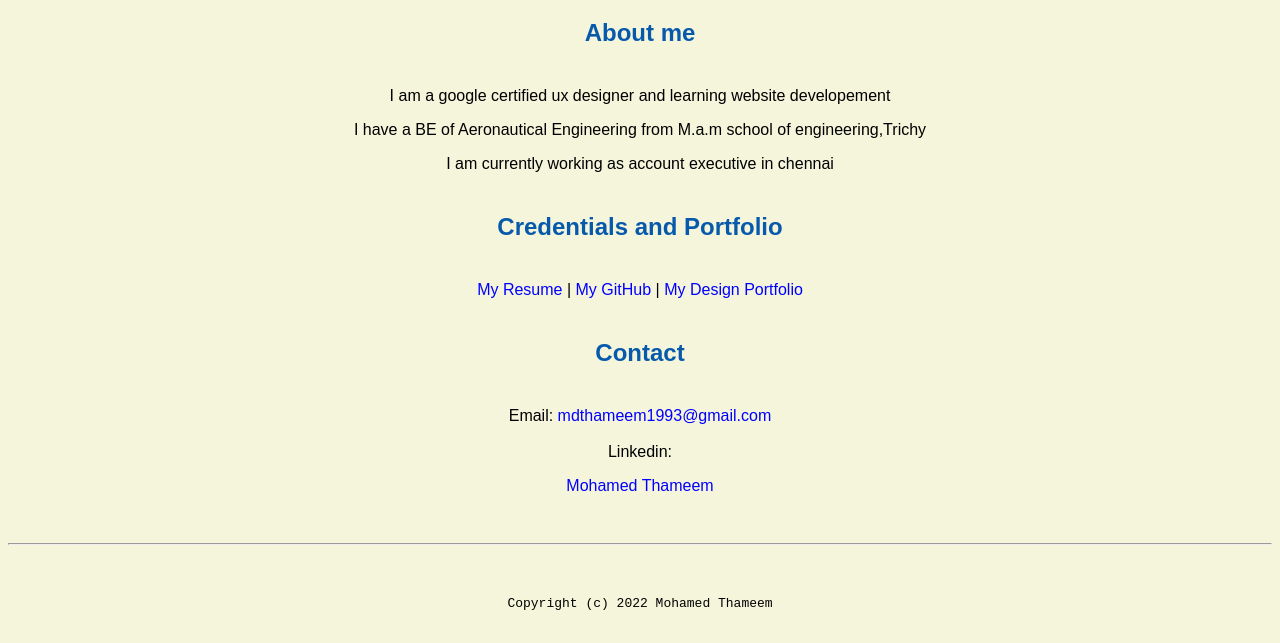
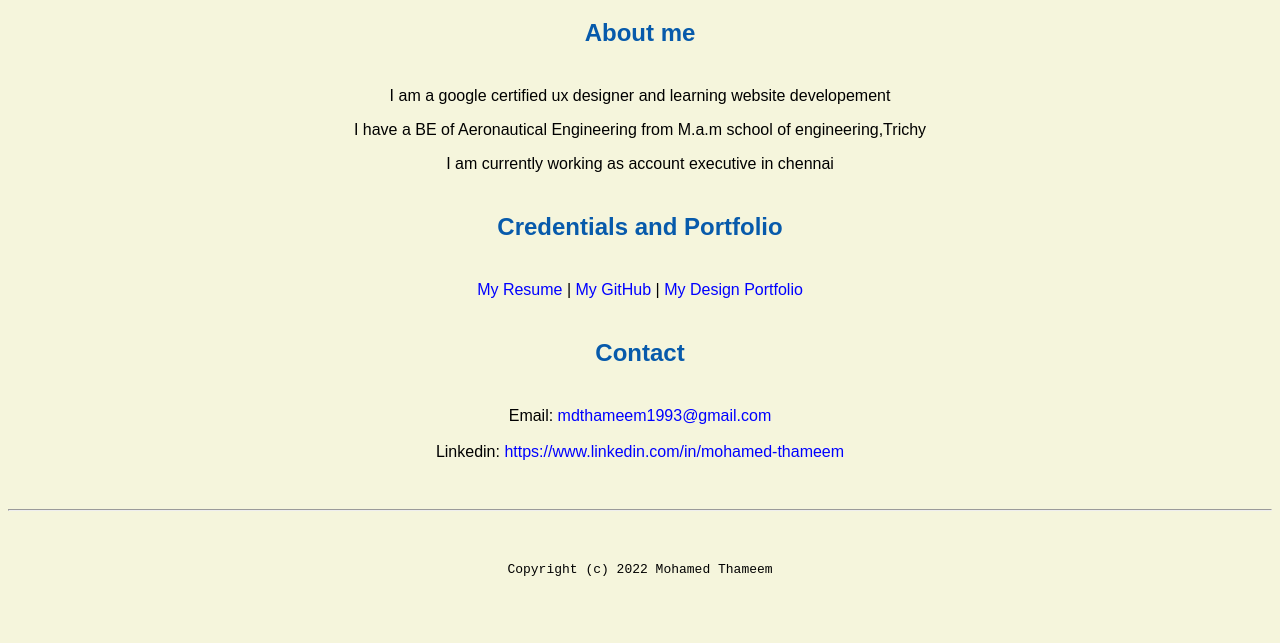
Before and after one commit to Mohamedthameemau5/Mohamedthameem.github.io, a plain HTML site: page index.html in a window 1280 px wide. Shown: the part 402-1045 px from the top of the page. After the commit the page ends 1011 px from the top, so only its background shows below. Drawn offline with Linux system fonts and the light colour scheme.

Commit message:
Update index.html

```diff
--- a/index.html
+++ b/index.html
@@ -26,7 +26,7 @@
     <p><a href="resume.html">My Resume</a> | <a href="https://github.com/Mohamedthameemau5">My GitHub</a> | <a href="https://www.behance.net/mohamedthameem">My Design Portfolio</a></p>
     <h2>Contact</h2>
 
-    <p>Email: <a href="mailto:mdthameem1993@gmail.com">mdthameem1993@gmail.com</a> <br> <br>Linkedin: <div class="badge-base LI-profile-badge" data-locale="en_US" data-size="medium" data-theme="light" data-type="VERTICAL" data-vanity="mohamed-thameem" data-version="v1"><a class="badge-base__link LI-simple-link" href="https://in.linkedin.com/in/mohamed-thameem?trk=profile-badge">Mohamed Thameem</a></div>
+    <p>Email: <a href="mailto:mdthameem1993@gmail.com">mdthameem1993@gmail.com</a> <br> <br>Linkedin: <a href="https://www.linkedin.com/in/mohamed-thameem/" target="_blank">https://www.linkedin.com/in/mohamed-thameem</a>
               </p>
 
   </body>
```
